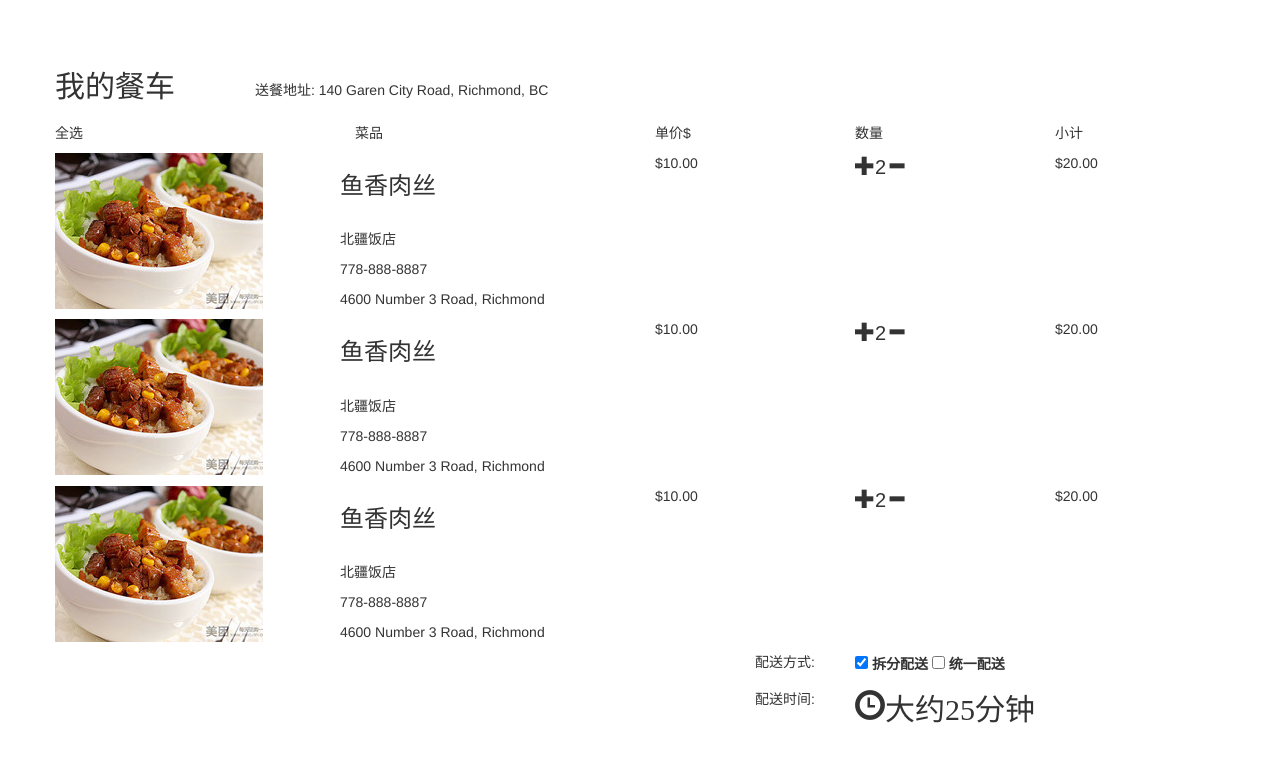
After one commit to Terrile/smart_yourfood, a PHP site: page /cart.html in a window 1280 px wide. The commit adds this page. Shown: the top 762 px of the page. Run offline with PHP 8.4, Linux system fonts and the light colour scheme.

Commit message:
add login register and cart pages

```diff
--- /dev/null
+++ b/cart.html
@@ -0,0 +1,117 @@
+<!DOCTYPE html>
+<html>
+<head lang="en">
+    <meta charset="UTF-8">
+    <title>我的餐车</title>
+    <link rel="stylesheet" type="text/css" href="bootstrap/css/bootstrap.min.css">
+    <link rel="stylesheet" type="text/css" href="bootstrap/css/bootstrap-theme.min.css">
+</head>
+<body class="container">
+    <div class="row" style="margin-top: 50px">
+        <div class="row">
+            <div class="col-md-2">
+                <h2>我的餐车</h2>
+            </div>
+            <div class="col-md-7" style="padding-top: 30px">
+                送餐地址: 140 Garen City Road, Richmond, BC
+            </div>
+        </div>
+        <div class="row" style="margin-top: 10px">
+            <div class="col-md-3">
+                全选
+            </div>
+            <div class="col-md-3">
+                菜品
+            </div>
+            <div class="col-md-2">
+                单价$
+            </div>
+            <div class="col-md-2">
+                数量
+            </div>
+            <div class="col-md-2">
+                小计
+            </div>
+        </div>
+        <div class="row" style="margin-top: 10px;">
+            <div class="col-md-3">
+                <img src="img\shop.1.jpg"/>
+            </div>
+            <div class="col-md-3">
+                <div class="row"><h3>鱼香肉丝</h3></div>
+                <div class="row" style="margin-top: 20px">北疆饭店</div>
+                <div class="row" style="margin-top: 10px">778-888-8887</div>
+                <div class="row" style="margin-top: 10px">4600 Number 3 Road, Richmond</div>
+            </div>
+            <div class="col-md-2">
+                $10.00
+            </div>
+            <div class="col-md-2">
+                <span class="glyphicon glyphicon-plus" style="font-size: 20px"></span><span style="font-size: 20px">2</span><span class="glyphicon glyphicon-minus" style="font-size: 20px"></span>
+            </div>
+            <div class="col-md-2">
+                $20.00
+            </div>
+        </div>
+        <div class="row" style="margin-top: 10px;">
+            <div class="col-md-3">
+                <img src="img\shop.1.jpg"/>
+            </div>
+            <div class="col-md-3">
+                <div class="row"><h3>鱼香肉丝</h3></div>
+                <div class="row" style="margin-top: 20px">北疆饭店</div>
+                <div class="row" style="margin-top: 10px">778-888-8887</div>
+                <div class="row" style="margin-top: 10px">4600 Number 3 Road, Richmond</div>
+            </div>
+            <div class="col-md-2">
+                $10.00
+            </div>
+            <div class="col-md-2">
+                <span class="glyphicon glyphicon-plus" style="font-size: 20px"></span><span style="font-size: 20px">2</span><span class="glyphicon glyphicon-minus" style="font-size: 20px"></span>
+            </div>
+            <div class="col-md-2">
+                $20.00
+            </div>
+        </div>
+        <div class="row" style="margin-top: 10px;">
+            <div class="col-md-3">
+                <img src="img\shop.1.jpg"/>
+            </div>
+            <div class="col-md-3">
+                <div class="row"><h3>鱼香肉丝</h3></div>
+                <div class="row" style="margin-top: 20px">北疆饭店</div>
+                <div class="row" style="margin-top: 10px">778-888-8887</div>
+                <div class="row" style="margin-top: 10px">4600 Number 3 Road, Richmond</div>
+            </div>
+            <div class="col-md-2">
+                $10.00
+            </div>
+            <div class="col-md-2">
+                <span class="glyphicon glyphicon-plus" style="font-size: 20px"></span><span style="font-size: 20px">2</span><span class="glyphicon glyphicon-minus" style="font-size: 20px"></span>
+            </div>
+            <div class="col-md-2">
+                $20.00
+            </div>
+        </div>
+        <div class="row" style="margin-top: 10px;">
+            <div class="col-md-1 col-md-offset-7">配送方式:</div>
+            <div class="col-md-3">
+                <form class="form-inline">
+                    <div class="form-group">
+                        <label>
+                            <input type="checkbox" value="" checked> 拆分配送
+                        </label>
+                        <label>
+                            <input type="checkbox" value=""> 统一配送
+                        </label>
+                    </div>
+                </form>
+            </div>
+        </div>
+        <div class="row" style="margin-top: 10px;">
+            <div class="col-md-1 col-md-offset-7">配送时间:</div>
+            <div class="col-md-3"><span class="glyphicon glyphicon-time" style="font-size: 30px">大约25分钟</span></div>
+        </div>
+    </div>
+</body>
+</html>
```
Also changed, not shown: login.html (added, +68 -0 lines), register.html (added, +72 -0 lines), sf.css (+31 -0 lines).
